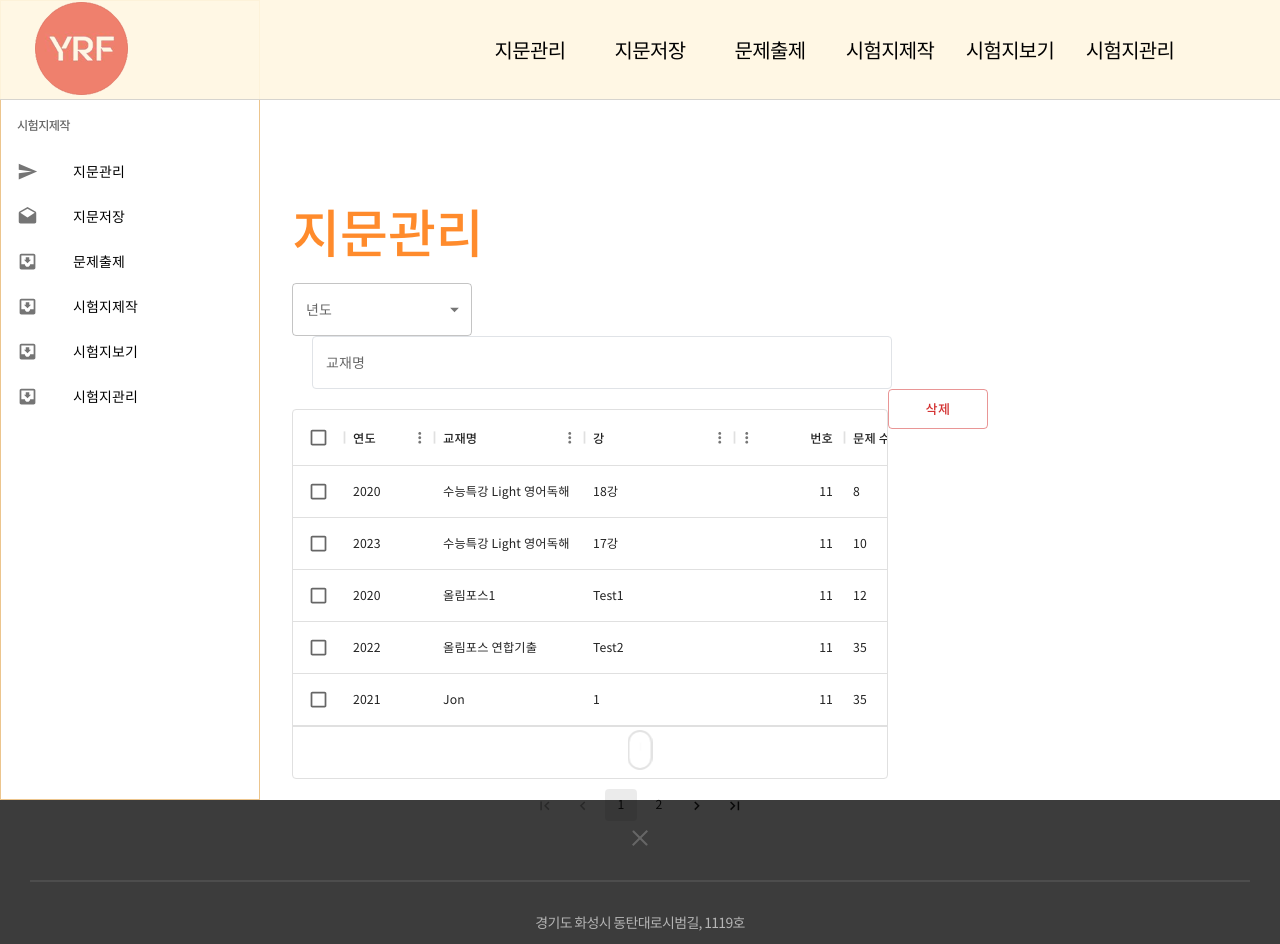
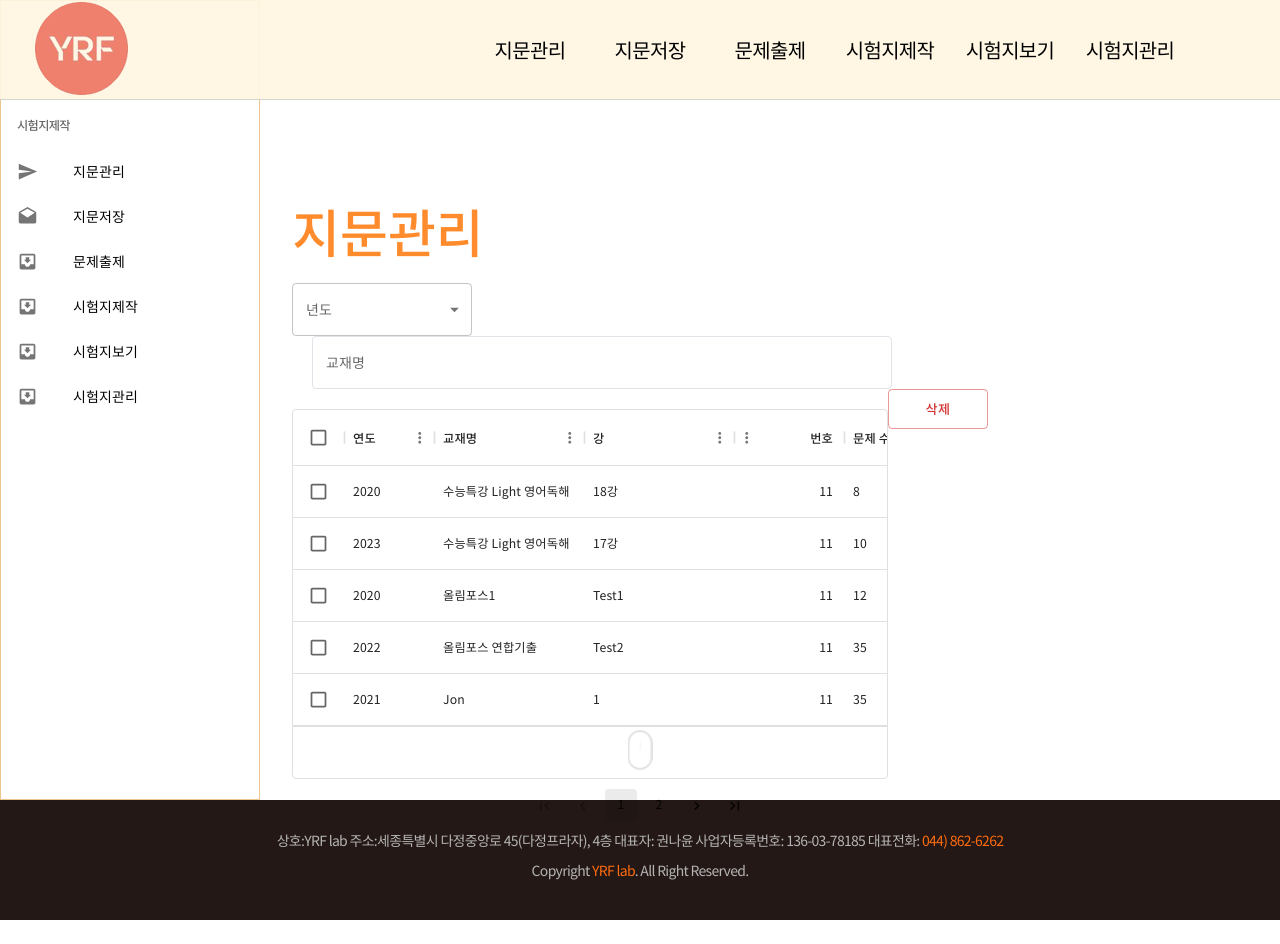
Before and after one commit to Blooming-Flower/blooming-flower-front, a React (Vite) app: page / in a window 1280 px wide. Shown: the top 944 px of the page. Built offline with nearby package versions, Linux system fonts and the light colour scheme.

Commit message:
레이아웃 변경

```diff
--- a/src/assets/css/layout.scss
+++ b/src/assets/css/layout.scss
@@ -274,7 +274,7 @@ body {
 
 footer {
 	bottom: 0;
-	background-color: #3c3c3c;
+	background-color: #231815;
 	text-align: center;
 	color: #b5b5b5;
 	padding: 20px;
--- a/src/components/layouts/footer.tsx
+++ b/src/components/layouts/footer.tsx
@@ -43,15 +43,9 @@ const Footer = () => {
 const SubFooter = (props: { size: string }) => {
   return (
     <div className={props.size}>
-      <img src={logo} />
-      <hr className="footLine" />
       <ul>
-        <li>경기도 화성시 동탄대로시범길, 1119호</li>
-        <li>
-          Tel : 00-0000-0000 | Fax : 00-0000-0000 | E-mail :
-          jsh9512201@gmail.com
-        </li>
-        <li>Copyright (c) 승훈 ALL RIGHTS RESERVED.</li>
+        <li>상호:YRF lab 주소:세종특별시 다정중앙로 45(다정프라자), 4층 대표자: 권나윤 사업자등록번호: 136-03-78185 대표전화: <span style={{color:'#ff6c0f'}}>044) 862-6262</span></li>
+        <li>Copyright <span style={{color:'#ff6c0f'}}>YRF lab</span>. All Right Reserved.</li>
       </ul>
     </div>
   );
--- a/src/pages/menu/question/examCreate/examCrt.tsx
+++ b/src/pages/menu/question/examCreate/examCrt.tsx
@@ -3,7 +3,7 @@ import Layout from "@components/layouts/layout";
 const ExamCrt = () => {
   return (
     <Layout>
-      <div>시험지 만는곳</div>
+      <div className='mainCont'>시험지 만는곳</div>
     </Layout>
   );
 };
--- a/src/pages/menu/question/examManage/examMng.tsx
+++ b/src/pages/menu/question/examManage/examMng.tsx
@@ -3,7 +3,7 @@ import Layout from "@components/layouts/layout";
 const ExamMng = () => {
   return (
     <Layout>
-      <div>시험지 관리하는곳</div>
+      <div className='mainCont'>시험지 관리하는곳</div>
     </Layout>
   );
 };
--- a/src/pages/menu/question/examView/examView.tsx
+++ b/src/pages/menu/question/examView/examView.tsx
@@ -3,7 +3,7 @@ import Layout from "@components/layouts/layout";
 const ExamView = () => {
   return (
     <Layout>
-      <div>시험지 보는곳</div>
+      <div className='mainCont'>시험지 보는곳</div>
     </Layout>
   );
 };
--- a/src/pages/menu/question/passageCreate/passageCrt.tsx
+++ b/src/pages/menu/question/passageCreate/passageCrt.tsx
@@ -3,7 +3,7 @@ import Layout from "@components/layouts/layout";
 const PassageCrt = () => {
   return (
     <Layout>
-      <div>지문 만드는곳</div>
+      <div className='mainCont'>지문 만드는곳</div>
     </Layout>
   );
 };
--- a/src/pages/menu/question/passageManage/passageMng.tsx
+++ b/src/pages/menu/question/passageManage/passageMng.tsx
@@ -126,7 +126,7 @@ const PassageMng = () => {
     { id: 7, year: "2023", name: "Jon", chapter: 1, count: 35, num: 11 },
   ];
   return (
-    <Layout main={true}>
+    <Layout>
       <div className="mainCont">
         <Typography
           variant="h2"
--- a/src/pages/menu/question/questionCreate/questionCrt.tsx
+++ b/src/pages/menu/question/questionCreate/questionCrt.tsx
@@ -3,7 +3,7 @@ import Layout from "@components/layouts/layout";
 const QuestionCrt = () => {
   return (
     <Layout>
-      <div>문제를 만드는곳</div>
+      <div className='mainCont'>문제를 만드는곳</div>
     </Layout>
   );
 };
```
